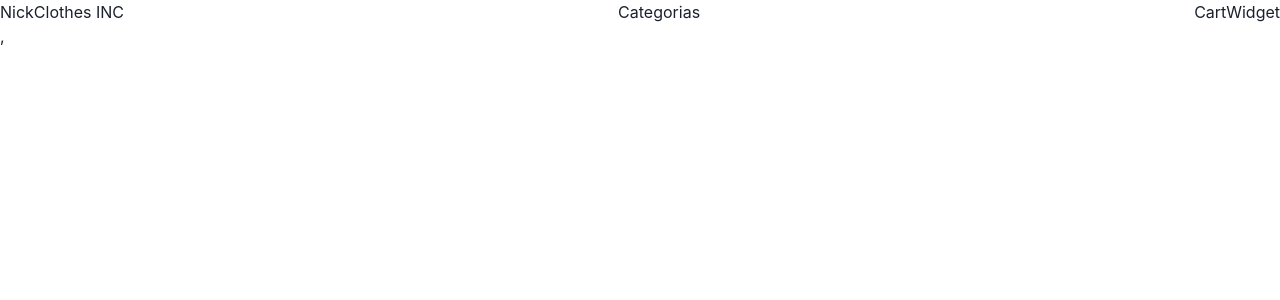
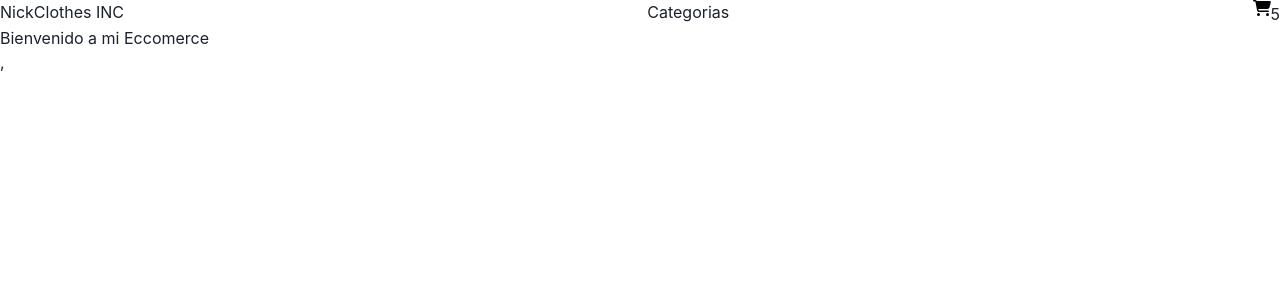
Before and after one commit to Nicojedlinski/eccomerce-NickClothes-Inc, a React (Vite) app: page / in a window 1280 px wide. Shown: the top 300 px of the page. Built offline with nearby package versions, Linux system fonts and the light colour scheme.

Commit message:
Primer Preentrega React-Jedlinski

```diff
--- a/src/componentes/CartWidget.jsx
+++ b/src/componentes/CartWidget.jsx
@@ -1,8 +1,20 @@
 import React from "react";
+import {Badge, Box, Flex,Divider} from "@chakra-ui/react";
+
 
 const CartWidget =  () => {
     return(
-        <div>CartWidget</div>
+
+    <Flex>
+        <Box>
+            <svg xmlns="http://www.w3.org/2000/svg" height="1em" viewBox="0 0 576 512"> <path d="M0 24C0 10.7 10.7 0 24 0H69.5c22 0 41.5 12.8 50.6 32h411c26.3 0 45.5 25 38.6 50.4l-41 152.3c-8.5 31.4-37 53.3-69.5 53.3H170.7l5.4 28.5c2.2 11.3 12.1 19.5 23.6 19.5H488c13.3 0 24 10.7 24 24s-10.7 24-24 24H199.7c-34.6 0-64.3-24.6-70.7-58.5L77.4 54.5c-.7-3.8-4-6.5-7.9-6.5H24C10.7 48 0 37.3 0 24zM128 464a48 48 0 1 1 96 0 48 48 0 1 1 -96 0zm336-48a48 48 0 1 1 0 96 48 48 0 1 1 0-96z"/></svg>
+        </Box>
+        <Divider/>
+        <Box>
+            <Badge colorScheme='red'>5</Badge>
+        </Box>
+    </Flex>
+
     )
 }
 
--- a/src/componentes/ItemListContainer.jsx
+++ b/src/componentes/ItemListContainer.jsx
@@ -3,7 +3,12 @@
 
 const ComponenteII = () => {
   return (
-    <div></div>
+    <>
+      <div>
+        <h2>Bienvenido a mi Eccomerce</h2>
+      </div>
+    </>
+
   )
 }
 
```
Also changed, not shown: public/carrito-de-compras.png (added).
